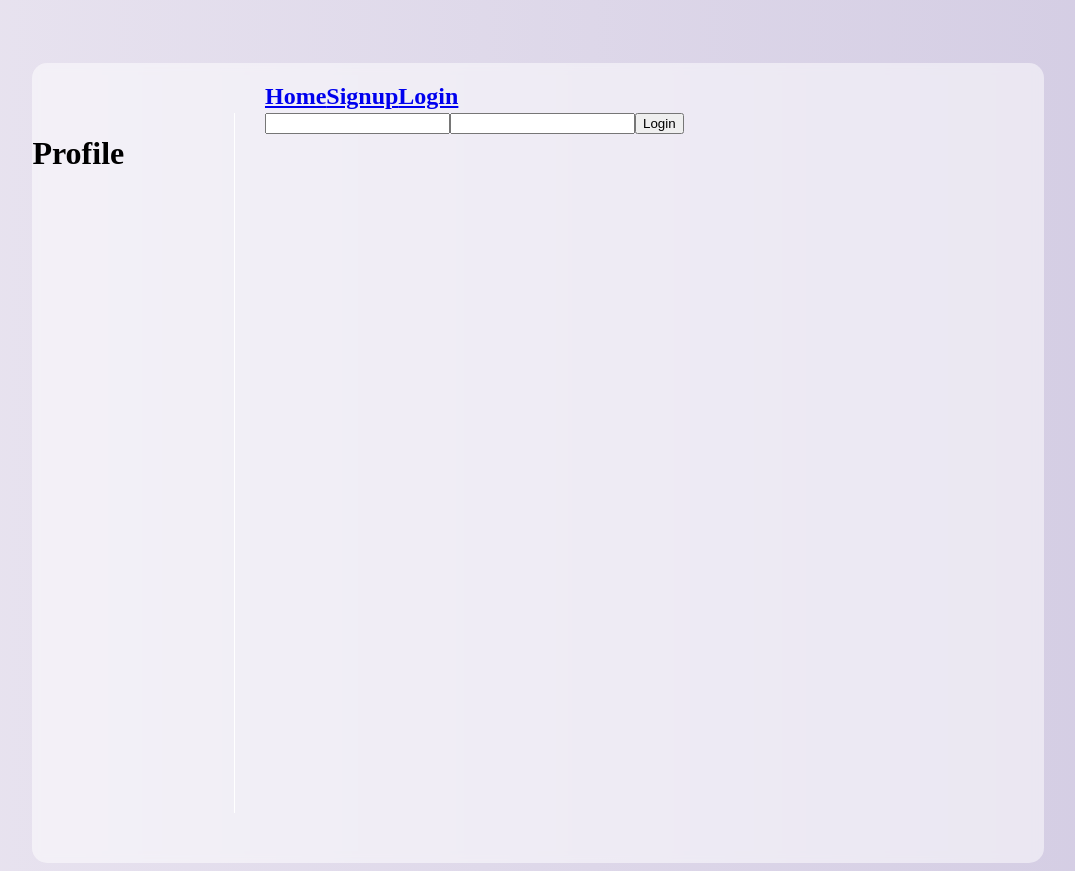
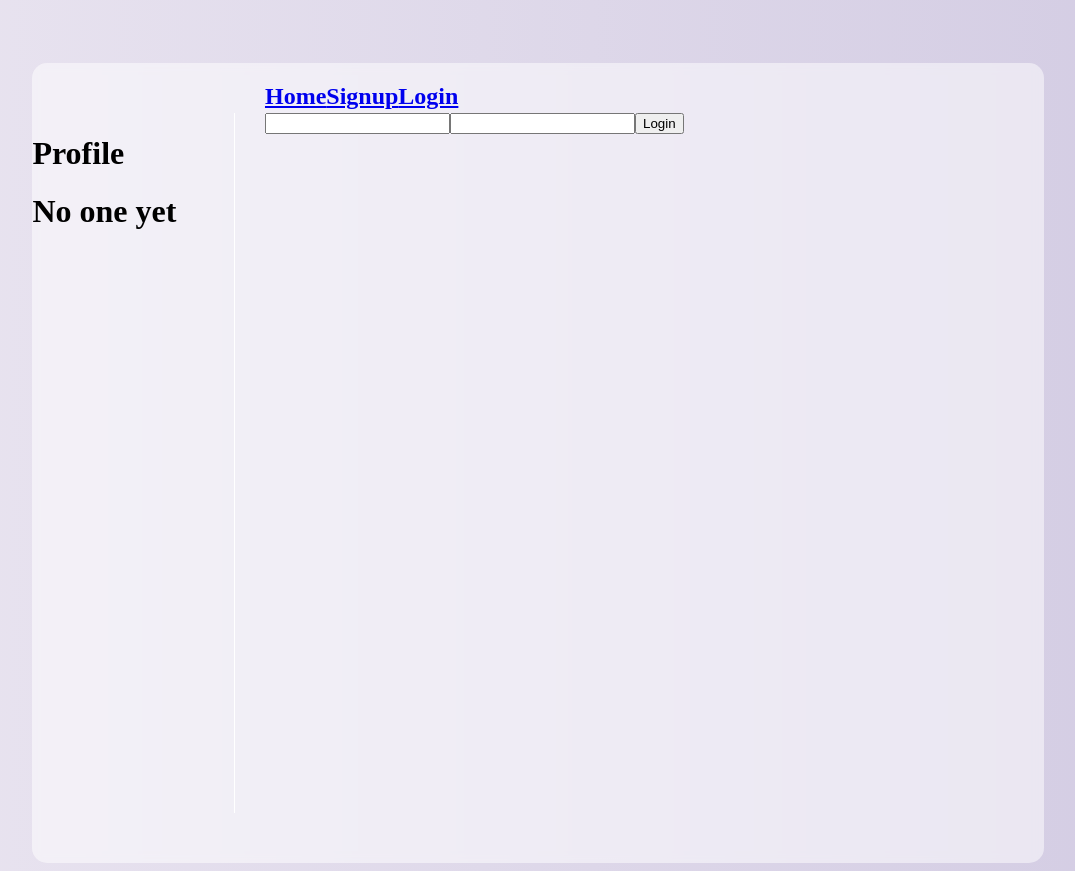
Before and after one commit to knguyen111601/uWish_Frontend, a React (Create React App) app: page /login in a window 1280 px wide. Shown: the whole page, without its empty margins (102-1177 px from the left). Built offline with nearby package versions, Linux system fonts and the light colour scheme.

Commit message:
got the profile things all connected and displated. Some styling

```diff
--- a/src/App.js
+++ b/src/App.js
@@ -6,14 +6,14 @@ import Profile from "./components/Profile"
 export const GlobalCtx = createContext(null)
 
 function App() {
-  const [gState, setGState] = useState({url:"https://project-3-backend-wishlist.herokuapp.com", token: null})
+  const [gState, setGState] = useState({url:"https://project-3-backend-wishlist.herokuapp.com", token: null, username: null, pfp: null, bio: null, id: null})
 
   // seeing if already logged in
   useEffect(()=>{
     const token = JSON.parse(window.localStorage.getItem("token"))
     console.log(token)
     if (token) {
-      setGState({...gState, token: token.token})
+      setGState({...gState, token: token.token, username: token.username, pfp: token.pfp, bio: token.bio, id: token.id})
     }
   }, [])
 
--- a/src/components/Header.js
+++ b/src/components/Header.js
@@ -8,6 +8,7 @@ const Header = (props) =>{
         <Link to="/">
             <h1 onClick={()=>{
                 window.localStorage.removeItem("token")
+                window.localStorage.removeItem("username")
                 setGState({...gState, token: null})
             }}>Logout</h1>
         </Link>
--- a/src/components/Profile.js
+++ b/src/components/Profile.js
@@ -1,6 +1,27 @@
-const Profile = (props) =>{
+import { useState, useContext, useEffect } from "react"
+import { Link } from "react-router-dom"
+import { GlobalCtx } from "../App"
+
+const Profile = (props) => {
+
+    const {gState, setGState} = useContext(GlobalCtx)
+    const {username, pfp, bio, id} = gState
+
+    const loaded = () =>{
+       return <div className="profileSection">
+           <img src={pfp} alt="profile picture"/>
+           <h1>{username}</h1>
+           <p>{bio}</p>
+       </div>
+    }
+
+    const notLoaded = () =>{
+        return <h1>No one yet</h1>
+    }
+
     return <div className="profile">
         <h1>Profile</h1>
+        {username ? loaded() : notLoaded()}
     </div>
 }
 
--- a/src/index.scss
+++ b/src/index.scss
@@ -130,3 +130,15 @@ body {
     background: rgba(255, 255, 255, 0.2);
     display: none;
   }
+
+// Profile Section
+.profileSection img {
+    width: 90%;
+    border-radius: 300px;
+}
+
+.profileSection {
+    display: flex;
+    flex-direction: column;
+    align-items: center;
+}
--- a/src/pages/Login.js
+++ b/src/pages/Login.js
@@ -1,6 +1,7 @@
 import { GlobalCtx } from "../App"
 import {useState, useContext} from "react"
 import {useNavigate} from "react-router-dom"
+import Profile from "../components/Profile"
 const Login = (props) =>{
     const { gState, setGState, token } = useContext(GlobalCtx);
     const { url } = gState;
@@ -32,7 +33,7 @@ const Login = (props) =>{
         console.log(data)
         // local storage to keep token so it doesn't disappear when refreshing
         window.localStorage.setItem("token", JSON.stringify(data))
-        setGState({...gState, token: data.token})
+        setGState({...gState, token: data.token, username: data.username, pfp: data.pfp, bio: data.bio, id: data.id})
         setForm({
             username: "",
             password: ""
```
